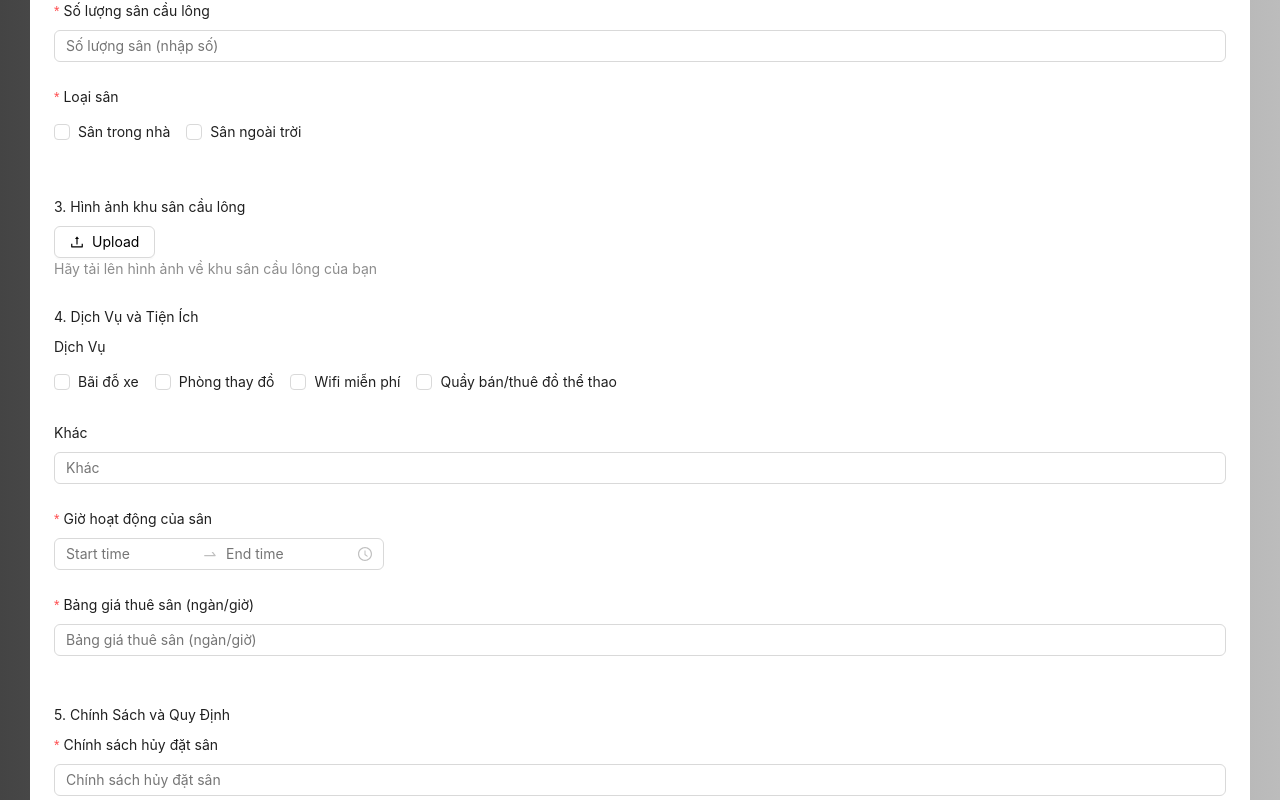
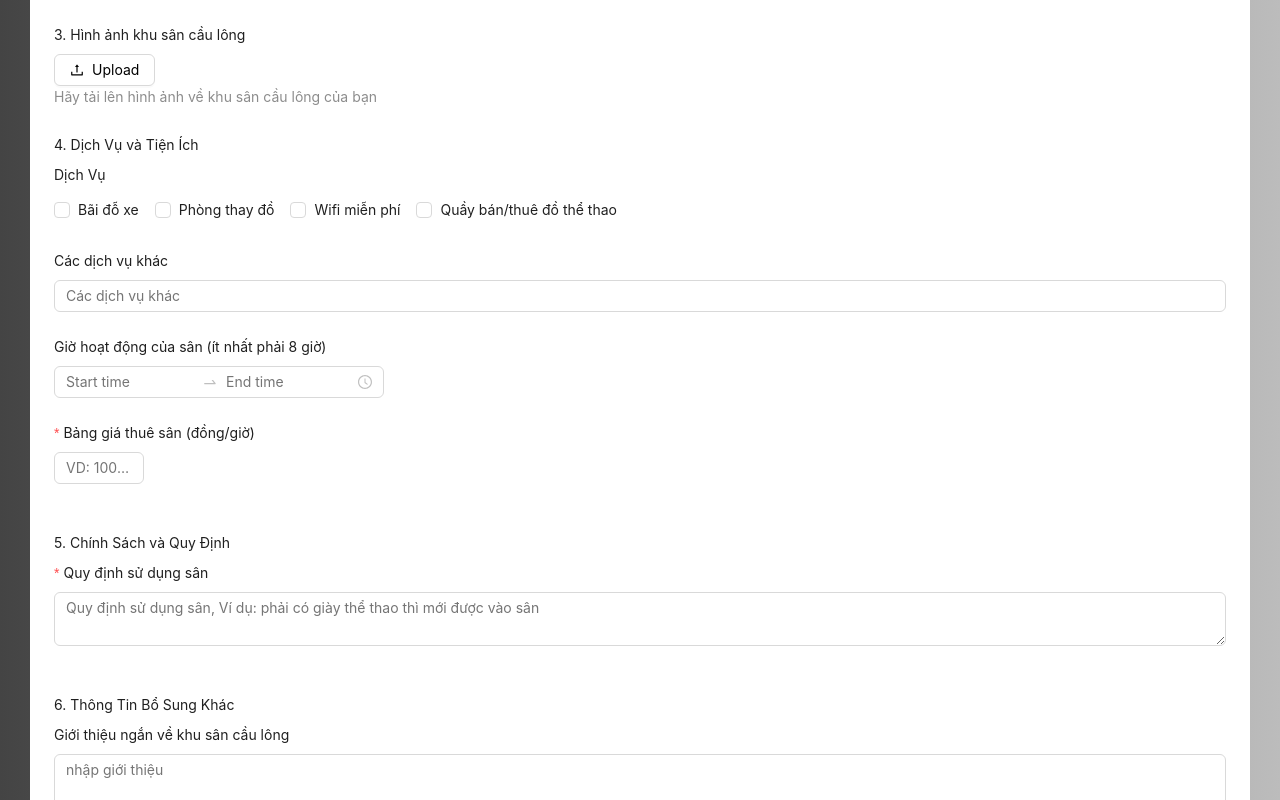
Before and after one commit to BenSkye/Web_Booking_Courts, a React (Vite) app: page /partner in a window 1280 px wide. Shown: the part 740-1540 px from the top of the page. Built offline with nearby package versions, Linux system fonts and the light colour scheme.

Commit message:
full validation partner, create router(router,pages,header), add logo header

```diff
--- a/src/components/dashboard/partner/index.jsx
+++ b/src/components/dashboard/partner/index.jsx
@@ -1,24 +1,51 @@
 import React, { useState } from "react";
-import { Form, Input, Checkbox, Button, Upload, message } from "antd";
+import {
+  Form,
+  Input,
+  Checkbox,
+  Button,
+  Upload,
+  message,
+  InputNumber,
+} from "antd";
 import { UploadOutlined } from "@ant-design/icons";
-// import 'antd/dist/antd.css';
 import { TimePicker } from "antd";
 const { TextArea } = Input;
 import { useNavigate } from "react-router-dom";
-import { number } from "prop-types";
 
 function Partner() {
   const [form] = Form.useForm();
   const [fileList, setFileList] = useState([]);
   const navigate = useNavigate();
-
-  const handleUploadChange = ({ fileList }) => setFileList(fileList);
-
   const onFinish = (values) => {
     console.log("Form values: ", values);
     console.log("Uploaded files: ", fileList);
     message.success("Form submitted successfully!");
-    navigate("/registerPackageCourt");
+    navigate("/courtManage");
+  };
+  const handleUploadChange = ({ fileList }) => {
+    form.setFieldsValue({ upload: fileList }); // update form value
+  };
+  const handleBeforeUpload = (file) => {
+    const isImage = file.type.startsWith("image/");
+    if (!isImage) {
+      message.error("You can only upload image files!");
+    }
+    return isImage ? true : Upload.LIST_IGNORE; // return Upload.LIST_IGNORE if not image
+  };
+
+  const { RangePicker } = TimePicker;
+  const validateRange = (_, value) => {
+    if (!value || value.length !== 2) {
+      return Promise.reject(new Error("Giờ hoạt động là bắt buộc"));
+    }
+    const [start, end] = value;
+    if (end.diff(start, "hours") < 8) {
+      return Promise.reject(
+        new Error("Giờ kết thúc phải cách giờ khởi đầu ít nhất 8 tiếng")
+      );
+    }
+    return Promise.resolve();
   };
 
   return (
@@ -68,7 +95,7 @@ function Partner() {
           >
             <Input type="email" placeholder="Địa chỉ email của bạn" />
           </Form.Item>
-          <Form.Item
+          {/* <Form.Item
             name="contactAddress"
             label="Địa chỉ liên lạc"
             rules={[
@@ -76,7 +103,7 @@ function Partner() {
             ]}
           >
             <Input placeholder="Địa chỉ liên lạc của bạn" />
-          </Form.Item>
+          </Form.Item> */}
         </Form.Item>
 
         {/* Section 2: Thông Tin Về Sân Cầu Lông */}
@@ -102,12 +129,17 @@ function Partner() {
             label="Số lượng sân cầu lông"
             rules={[
               { required: true, message: "Số lượng sân là bắt buộc" },
-              { type: number, message: "Số lượng sân phải là số" },
+              {
+                type: "number",
+                min: 1,
+                message: "Số lượng sân phải lớn hơn 0",
+              },
             ]}
           >
-            <Input type="number" placeholder="Số lượng sân (nhập số)" />
+            <InputNumber placeholder="Số lượng sân (nhập số)" />
           </Form.Item>
-          <Form.Item
+
+          {/* <Form.Item
             name="courtType"
             label="Loại sân"
             rules={[{ required: true, message: "Loại sân là bắt buộc" }]}
@@ -116,19 +148,32 @@ function Partner() {
               <Checkbox value="indoor">Sân trong nhà</Checkbox>
               <Checkbox value="outdoor">Sân ngoài trời</Checkbox>
             </Checkbox.Group>
-          </Form.Item>
+          </Form.Item> */}
         </Form.Item>
 
         {/* Section 3: Hình ảnh khu sân cầu lông */}
+
         <Form.Item
+          name="upload"
+          valuePropName="fileList"
           label="3. Hình ảnh khu sân cầu lông"
           extra="Hãy tải lên hình ảnh về khu sân cầu lông của bạn"
+          rules={[
+            {
+              validator: (_, value) =>
+                value && value.length > 0
+                  ? Promise.resolve()
+                  : Promise.reject(
+                      new Error("Hình ảnh sân của bạn là bắt buộc")
+                    ),
+            },
+          ]}
         >
           <Upload
             listType="picture"
-            fileList={fileList}
             onChange={handleUploadChange}
-            beforeUpload={() => false}
+            beforeUpload={handleBeforeUpload} // use handleBeforeUpload
+            multiple // allow multiple files
           >
             <Button icon={<UploadOutlined />}>Upload</Button>
           </Upload>
@@ -144,38 +189,43 @@ function Partner() {
               <Checkbox value="sportsShop">Quầy bán/thuê đồ thể thao</Checkbox>
             </Checkbox.Group>
           </Form.Item>
-          <Form.Item name="otherService" label="Khác">
-            <Input placeholder="Khác" />
+          <Form.Item name="otherService" label="Các dịch vụ khác">
+            <Input placeholder="Các dịch vụ khác" />
           </Form.Item>
           <Form.Item
             name="openingHours"
-            label="Giờ hoạt động của sân"
-            rules={[{ required: true, message: "Giờ hoạt động là bắt buộc" }]}
+            label="Giờ hoạt động của sân (ít nhất phải 8 giờ)"
+            rules={[{ validator: validateRange }]}
           >
-            <TimePicker.RangePicker />
+            <RangePicker format="HH:mm" />
           </Form.Item>
           <Form.Item
             name="rentalPrice"
-            label="Bảng giá thuê sân (ngàn/giờ)"
+            label="Bảng giá thuê sân (đồng/giờ)"
             rules={[
               { required: true, message: "Bảng giá thuê sân là bắt buộc" },
+              {
+                type: "number",
+                min: 1,
+                message: "Giá tiền phải lớn hơn 0",
+              },
             ]}
           >
-            <Input placeholder="Bảng giá thuê sân (ngàn/giờ)" />
+            <InputNumber placeholder="VD: 10000" />
           </Form.Item>
         </Form.Item>
 
         {/* Section 5: Chính Sách và Quy Định */}
         <Form.Item label="5. Chính Sách và Quy Định">
-          <Form.Item
+          {/* <Form.Item
             name="cancellationPolicy"
             label="Chính sách hủy đặt sân"
             rules={[
               { required: true, message: "Chính sách hủy đặt sân là bắt buộc" },
             ]}
           >
-            <Input placeholder="Chính sách hủy đặt sân" />
-          </Form.Item>
+            <TextArea placeholder="Chính sách hủy đặt sân, Ví dụ: không được hoàn tiền nếu huỷ đặt sân" />
+          </Form.Item> */}
           <Form.Item
             name="usagePolicy"
             label="Quy định sử dụng sân"
@@ -183,9 +233,10 @@ function Partner() {
               { required: true, message: "Quy định sử dụng sân là bắt buộc" },
             ]}
           >
-            <Input placeholder="Quy định sử dụng sân" />
+            <TextArea placeholder="Quy định sử dụng sân, Ví dụ: phải có giày thể thao thì mới được vào sân" />
           </Form.Item>
-          <Form.Item
+
+          {/* <Form.Item
             name="paymentMethods"
             label="Thông tin thanh toán"
             rules={[
@@ -197,7 +248,7 @@ function Partner() {
               <Checkbox value="eWallet">Ví điện tử</Checkbox>
               <Input placeholder="các thanh toán khác" />
             </Checkbox.Group>
-          </Form.Item>
+          </Form.Item> */}
         </Form.Item>
 
         {/* Section 6: Thông Tin Bổ Sung Khác */}
@@ -208,12 +259,12 @@ function Partner() {
           >
             <TextArea placeholder="nhập giới thiệu" rows={4} />
           </Form.Item>
-          <Form.Item
+          {/* <Form.Item
             name="promotions"
             label="Chương trình khuyến mãi hoặc ưu đãi"
           >
             <TextArea placeholder="nhập chương trình khuyến mãi" rows={4} />
-          </Form.Item>
+          </Form.Item> */}
         </Form.Item>
 
         <Form.Item>
--- a/src/components/layouts/components/header.jsx
+++ b/src/components/layouts/components/header.jsx
@@ -4,6 +4,7 @@ import { Menu, Avatar, Dropdown, Space } from 'antd';
 import { MdArrowDropDown } from 'react-icons/md';
 import { CgProfile } from 'react-icons/cg';
 import { GiTennisCourt } from 'react-icons/gi';
+import { FaUserPlus } from "react-icons/fa";
 import logo from '@/assets/logonew.png';
 
 const items = [
@@ -36,12 +37,30 @@ const items = [
             justifyContent: 'start',
           }}
         >
-          <GiTennisCourt size='20px' />
+          <FaUserPlus size='20px' />
           <>Đăng ký</>
         </div>
       </Link>
     ),
     key: '1',
+  },
+
+  {
+    label: (
+      <Link to='/courtManage'>
+        <div
+          style={{
+            display: 'flex',
+            alignItems: 'center',
+            justifyContent: 'start',
+          }}
+        >
+          <GiTennisCourt size='20px' />
+          <>Sân của bạn</>
+        </div>
+      </Link>
+    ),
+    key: '2',
   },
   // {
   //   label: (
--- /dev/null
+++ b/src/pages/courtManage/index.jsx
@@ -0,0 +1,9 @@
+import React from 'react'
+
+function courtManage() {
+  return (
+    <div>courtManage</div>
+  )
+}
+
+export default courtManage
--- a/src/routes/Router.jsx
+++ b/src/routes/Router.jsx
@@ -13,6 +13,7 @@ import AccountInformation from "@/pages/accountInformation";
 import RegisterPackageCourt from "@/components/registerPackageCourt";
 import TournamentCreate from "@/pages/tournamentCreate";
 import RegistTournamentForm from "@/pages/tournamentCreate/components/RegistTournamentForm";
+import CourtManage from "@/pages/courtManage";
 
 function Routing() {
   return (
@@ -35,7 +36,9 @@ function Routing() {
           path="/registerPackageCourt"
           element={<RegisterPackageCourt />}
         />
+        <Route path="/courtManage" element={<CourtManage />} />
       </Route>
+
       <Route path="/login" element={<Login />} />
       <Route path="/signup" element={<SignUp />} />
     </Routes>
```
